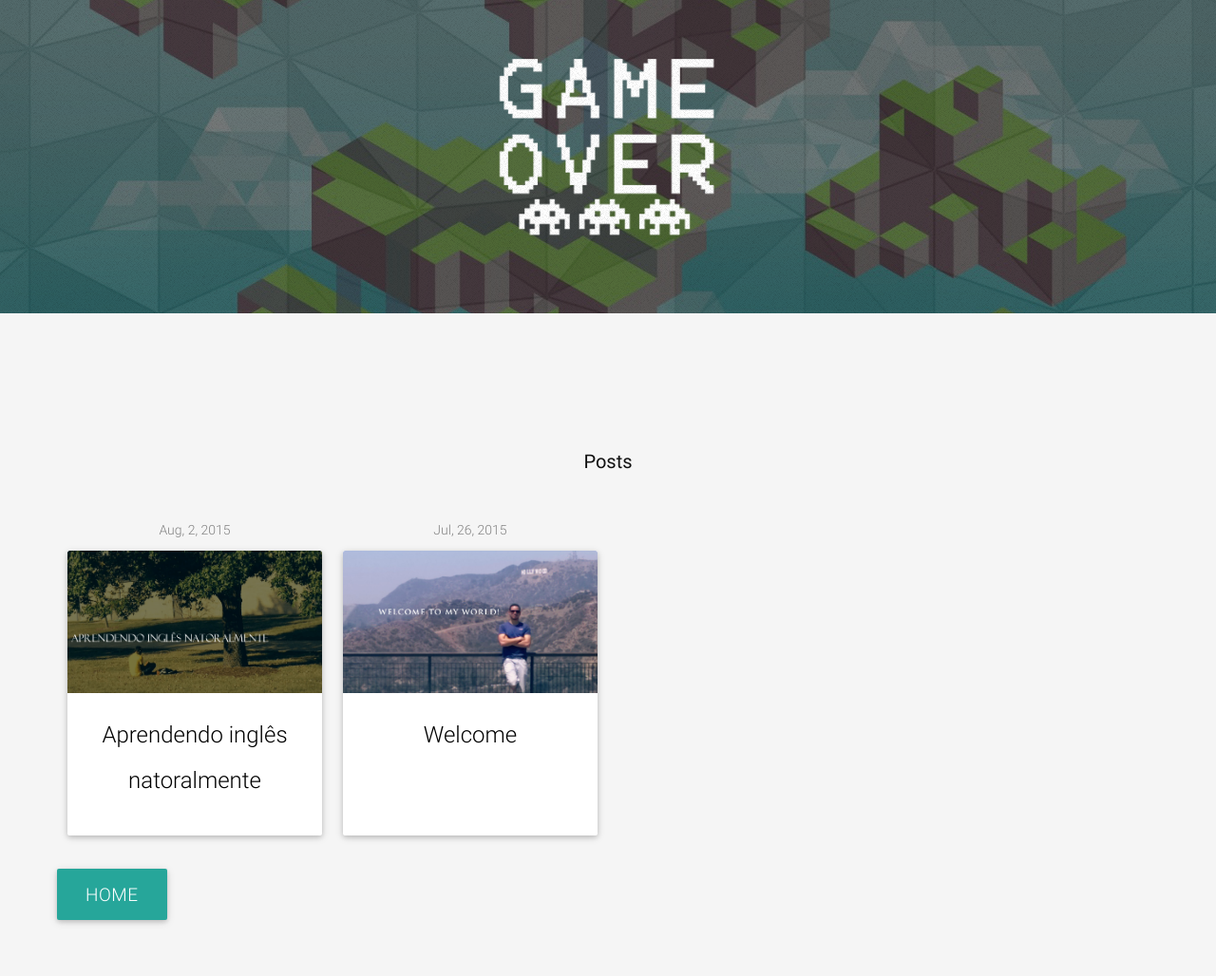
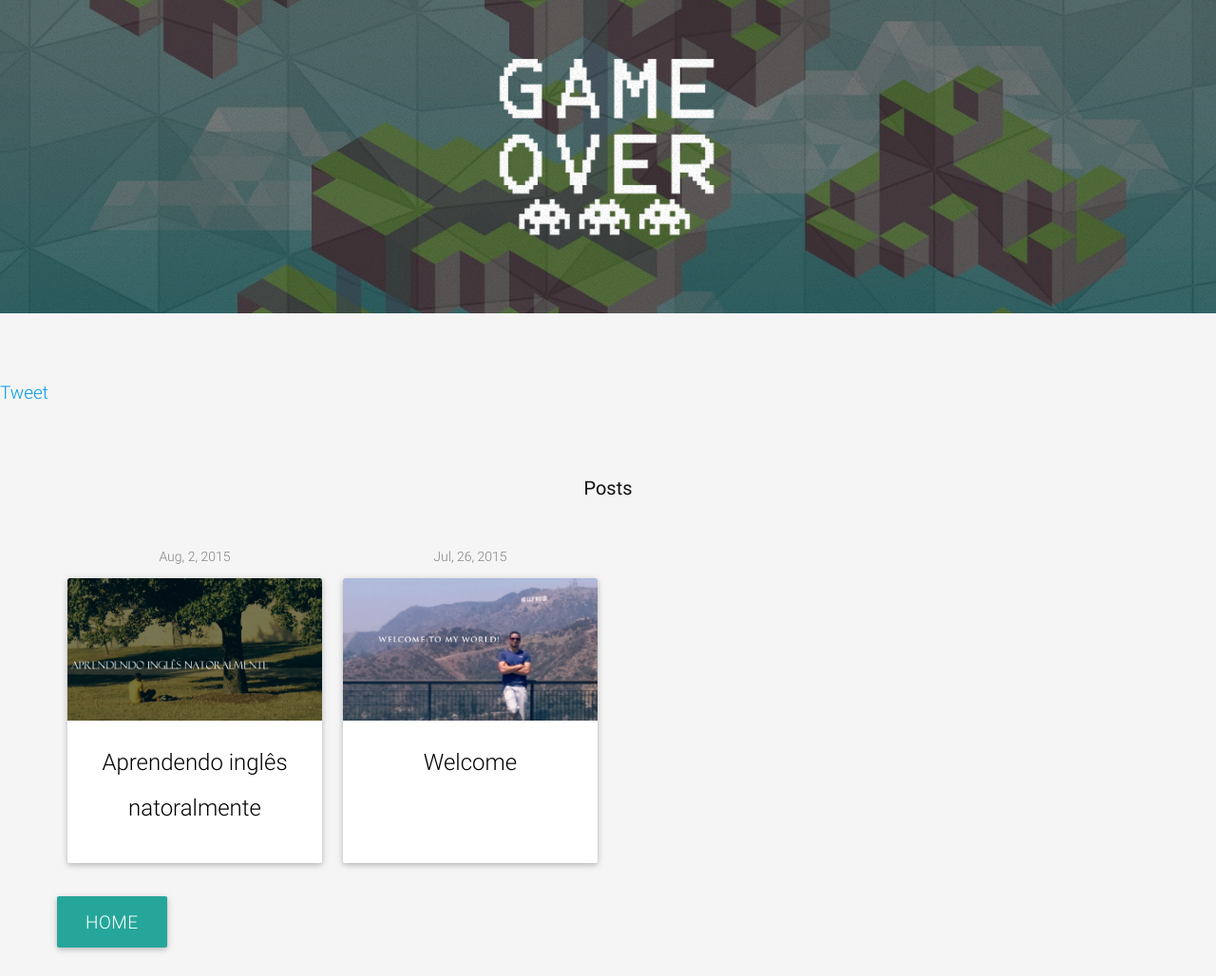
Before and after one commit to rodrigodfreitas/rodrigodfreitas.github.io, a Jekyll site: the page built from blog.html, in a window 1280 px wide. Shown: the whole page at 95% size. Built offline with Jekyll 4.4.1, drawn with Linux system fonts in a browser that asks for light colours; comment, search, counter and statistics services are not loaded; before the commit the page ends 999 px from its top, so only the background shows below that.

Commit message:
Adicionando Twitter

```diff
--- a/_layouts/default.html
+++ b/_layouts/default.html
@@ -7,7 +7,7 @@
   <body>
          {% include header.html %}
 
-
+<a href="https://twitter.com/share" class="twitter-share-button" data-via="rodrigoodf" data-size="large" data-related="rodrigoodf" data-hashtags="GameOver">Tweet</a>
     <div class="page-content">
       <div class="wrapper">
         {{ content }}
```
Also changed, not shown: other parts of _layouts/default.html (+2 -0 lines).
